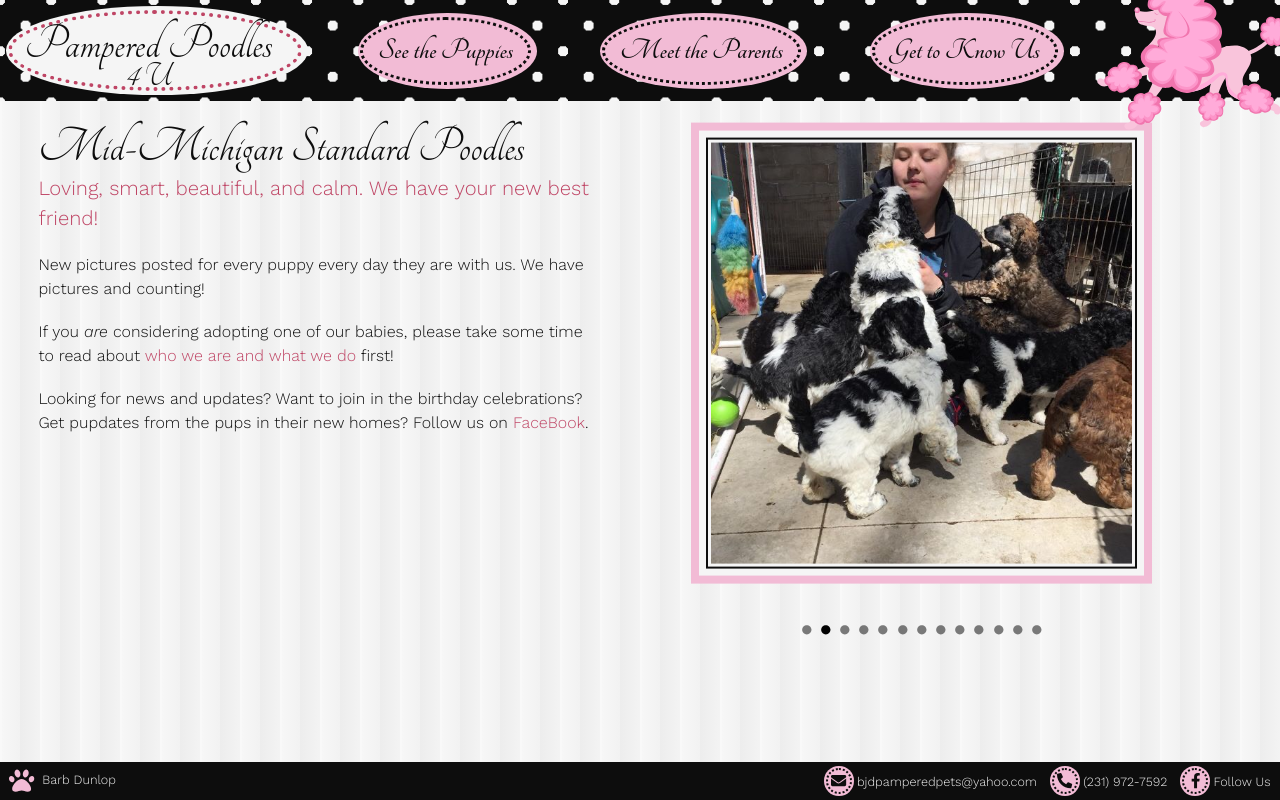
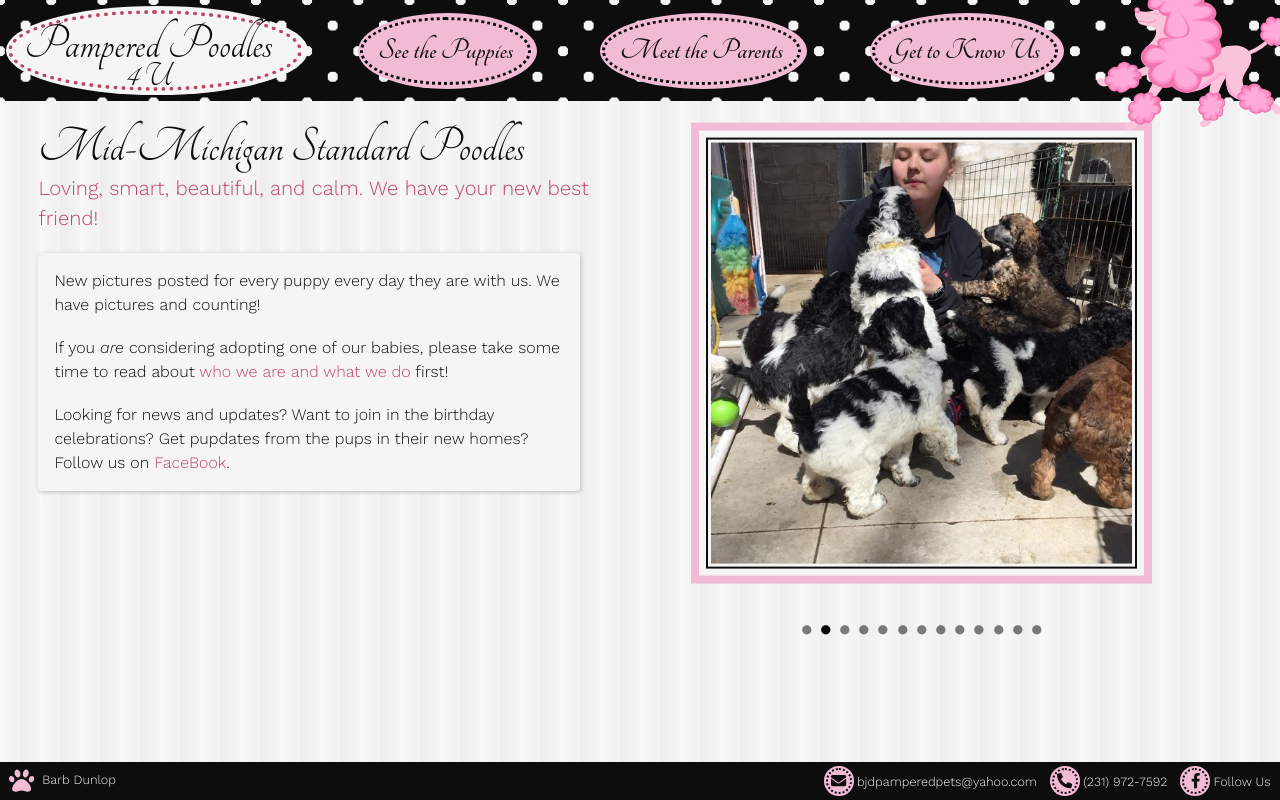
Before and after one commit to tcrowley/poodles, a React (Create React App) app: page / in a window 1280 px wide. Built offline with nearby package versions, Linux system fonts and the light colour scheme; no server answers.

Commit message:
adding cards

```diff
--- a/src/App.css
+++ b/src/App.css
@@ -484,6 +484,7 @@ a:active > .app-action-icon {
 .home-content {
   display: flex;
   flex-direction: column;
+  max-width: 50em;
 }
 
 .home-content .app-h1,
@@ -540,6 +541,11 @@ a:active > .app-action-icon {
 @media only screen and (min-width: 1200px) {
   .home-content {
     display: block;
+    max-width: none;
+  }
+
+  .home-content .app-card {
+    max-width: 45%;
   }
 
   .app-carousel {
--- a/src/components/Home.tsx
+++ b/src/components/Home.tsx
@@ -78,6 +78,7 @@ function Home() {
       <h1 className="app-h1">Mid-Michigan Standard Poodles</h1>
       <p className="app-lead-paragraph">Loving, smart, beautiful, and calm. We have your new best friend!</p>
 
+      <div className="app-card">
         { haveAvailablePuppies &&
           <p>
             <strong>We have puppies! <Link to="/availablepuppies">See who's available for adoption.</Link></strong>
@@ -96,6 +97,7 @@ function Home() {
           Looking for news and updates? Want to join in the birthday celebrations? Get pupdates from the pups in their new homes? Follow us on <a href="https://www.facebook.com/125192348492/" target="_blank" rel="noopener noreferrer">FaceBook</a>.
         </p>
       </div>
+    </div>
   );
 }
 
```
Lines whose indentation alone changed are shown as unchanged.
